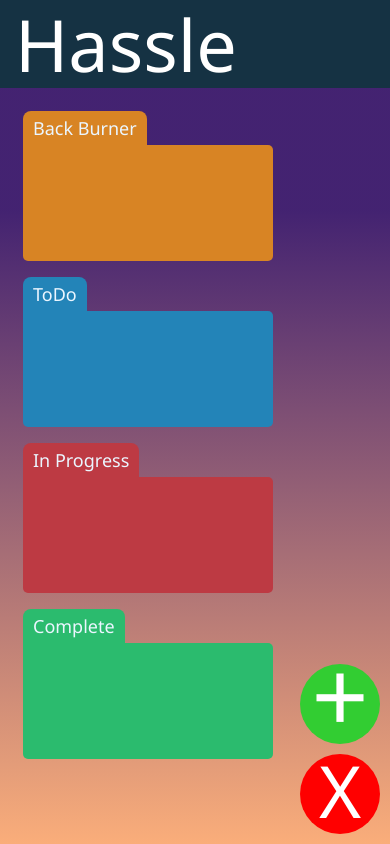
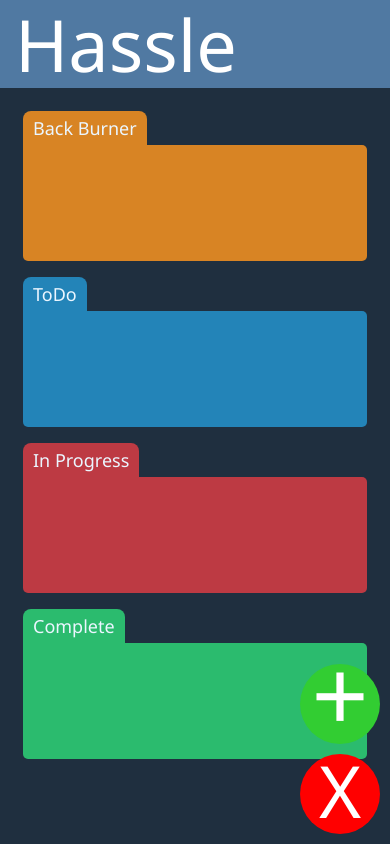
Before and after one commit to Ryan-Gillespie/Hassle, a React (Create React App) app: page / in a window 390 px wide. Built offline with nearby package versions, Linux system fonts and the light colour scheme.

Commit message:
Added animations to forms and buttons

```diff
--- a/src/Column.css
+++ b/src/Column.css
@@ -13,11 +13,21 @@
     font-family:'Segoe UI', Tahoma, Geneva, Verdana, sans-serif;
     margin: 8px;
     border-radius: 5px;
-    width: 23.7%;
-    min-width: 250px;
+    flex: 23%;
 
     animation: columnEntrance 2s;
 }
+@media screen and (max-width: 992px) {
+    .column {
+      flex: 45%;
+    }
+}
+@media screen and (max-width: 750px) {
+    .column {
+        flex: 100%;
+    }
+}
+
 
 .column-orange {
     --bgColor: #D88424;
--- a/src/Task.css
+++ b/src/Task.css
@@ -8,6 +8,8 @@
 }
 
 .task-card button {
+    display: inline-block;
+    align-self: flex-start;
     width: fit-content;
     min-width: 28px;
     height: 28px;
@@ -15,8 +17,8 @@
     color: #fff;
     border: solid 1px #fff;
     border-radius: 14px;
+    margin-bottom: 5px;
     transition-duration: 300ms;
-    margin-bottom: 5px;
 }
 .task-card button:hover {
     background-color: white;
@@ -35,4 +37,5 @@
 .task-card p {
     margin-top: 5px;
     font-size: 15px;
+    margin-bottom: 5px;
 }
--- a/src/TaskForm.css
+++ b/src/TaskForm.css
@@ -1,4 +1,28 @@
+@keyframes addFormTranslate {
+    from {
+        top: 80%;
+        right: 5%;
+        transform: scale(0);
+    }
+    to {
+        top: 50%;
+        right: 50%;
+        transform: scale(1);
+    }
+}
+
+@keyframes formEntrance {
+    from {
+        transform: scale(0);
+    }
+    to {
+        transform: scale(1);
+    }
+
+}
+
 .task-add-form {
+    animation: addFormTranslate 500ms ease;
     --bgColor: limegreen;
     position: fixed;
     top: 50%;
@@ -8,6 +32,7 @@
 }
 
 .task-edit-form {
+    animation: formEntrance 700ms ease;
     --bgColor: inherit;
     position: fixed;
     top: 50%;
@@ -21,6 +46,7 @@
     width: 400px;
     height: 305px;
     padding: 15px;
+    padding-right: 25px;
     border-radius: 10px;
     font-family: 'Segoe UI', monospace;
     color: #fff;
@@ -77,10 +103,10 @@
     color: black;
 }
 .close-add {
-    transform: translate(375px, -28px);
+    transform: translate(380px, -28px);
 }
 .close-edit {
-    transform: translate(375px, -35px);
+    transform: translate(380px, -35px);
 }
 .shift-up-edit {
     transform: translate(0px, -30px);
--- a/src/index.css
+++ b/src/index.css
@@ -1,14 +1,14 @@
 body {
-    background-color: hsla(265, 53%, 29%, 1);
+    background-color: #1f2f3f;
     height: 100vh;
     width: 100%;
     margin: 0px;;
-    background: linear-gradient(180deg, hsla(265, 53%, 29%, 1) 25%, hsla(24, 93%, 73%, 1) 100%);
+    /* background: linear-gradient(180deg, hsla(265, 53%, 29%, 1) 25%, hsla(24, 93%, 73%, 1) 100%); */
 }
 
 .header {
     height: 10%;
-    background-color: #153243;
+    background-color: #5079A2;
 }
 
 .header h1 {
@@ -21,7 +21,8 @@ body {
 
 .main-content {
     display: flex;
-    flex-flow: row wrap;
+    flex-wrap: wrap;
+    box-sizing: border-box;
     justify-content: flex-start;
     align-items: flex-start;
     height: 100%;
@@ -45,28 +46,16 @@ body {
     flex-direction: column;
     justify-content: center;
     align-items: center;
+    transition: transform 300ms ease-in-out;
 }
 .add-button h1 {
     font-size: 100px;
     font-family: 'Segoe UI', monospace;
     color: #fff;
-    transform: translate(0px, -10px);
+    transform: translate(0px, -11px);
 }
-
-.reset-button button {
-    --height: 80px;
-    background-color: rgb(231, 130, 35);
-    border-radius: calc(var(--height) / 2);
-    position: fixed;
-    height: var(--height);
-    width: var(--height);
-    bottom: calc(10px + var(--height) + 10px);
-    right: 10px;
-    font-size: 80px;
-    color: white;
-    border: none;
-    text-align: center;
-    vertical-align: middle;
+.add-button:hover {
+    transform: rotate(360deg);
 }
 
 .delete-dropzone {
```
Also changed, not shown: 5 other files (tests, documents, lock files or other folders).
